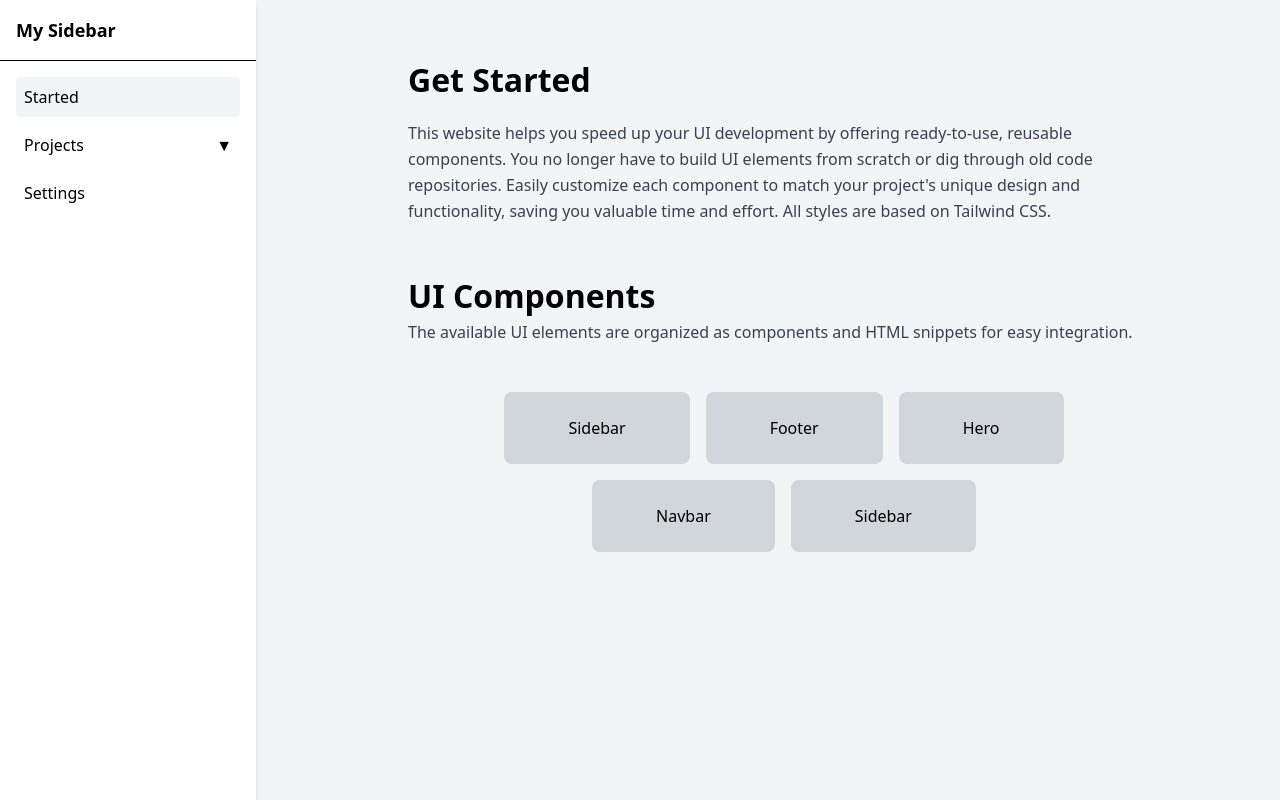
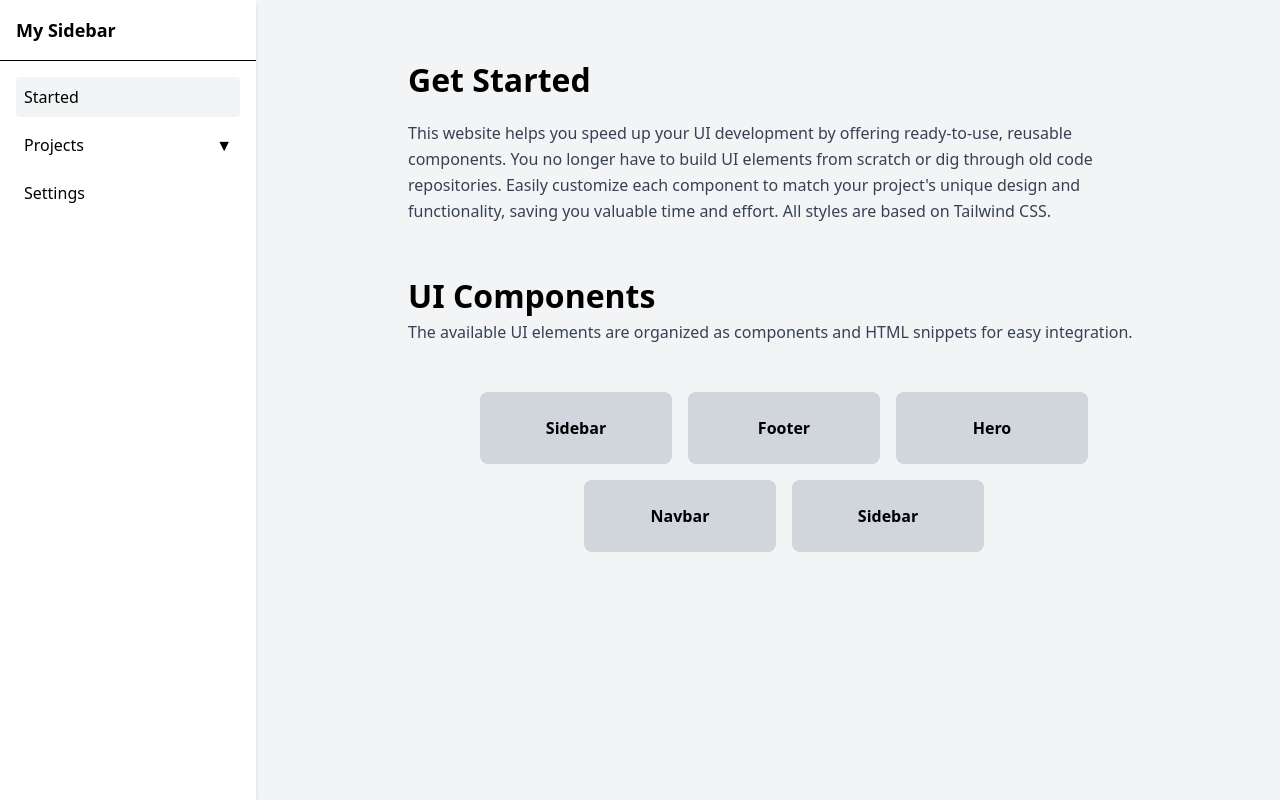
Before and after one commit to Lio3307/MyCompo-, a React (Vite) app: page /dashboard/home in a window 1280 px wide. Built offline with nearby package versions, Linux system fonts and the light colour scheme.

Commit message:
fix: style button not consistent

```diff
--- a/src/pages/Home.tsx
+++ b/src/pages/Home.tsx
@@ -20,7 +20,7 @@ const Home = () => {
 
         <div className="mt-[3rem] justify-center flex flex-wrap gap-4">
           <button
-            className="bg-gray-300 py-6 rounded-[0.5rem] px-[4rem]
+            className="w-48 font-bold bg-gray-300 py-6 rounded-[0.5rem] px-6
           hover:bg-gray-400 hover:shadow-lg hover:scale-105
           transition duration-300 ease-in-out
           hover:cursor-pointer
@@ -29,33 +29,37 @@ const Home = () => {
             Sidebar
           </button>
           <button
-            className="bg-gray-300 py-6 rounded-[0.5rem] px-[4rem]
+            className="w-48 font-bold bg-gray-300 py-6 rounded-[0.5rem] px-6
           hover:bg-gray-400 hover:shadow-lg hover:scale-105
-        transition duration-300 ease-in-out hover:cursor-pointer
+          transition duration-300 ease-in-out
+          hover:cursor-pointer
           focus:outline-none focus:ring-2 focus:ring-gray-500"
           >
             Footer
           </button>
           <button
-            className="bg-gray-300 py-6 rounded-[0.5rem] px-[4rem]
+            className="w-48 font-bold bg-gray-300 py-6 rounded-[0.5rem] px-6
           hover:bg-gray-400 hover:shadow-lg hover:scale-105
-        transition duration-300 ease-in-out hover:cursor-pointer
+          transition duration-300 ease-in-out
+          hover:cursor-pointer
           focus:outline-none focus:ring-2 focus:ring-gray-500"
           >
             Hero
           </button>
           <button
-            className="bg-gray-300 py-6 rounded-[0.5rem] px-[4rem]
+            className="w-48 font-bold bg-gray-300 py-6 rounded-[0.5rem] px-6
           hover:bg-gray-400 hover:shadow-lg hover:scale-105
-        transition duration-300 ease-in-out hover:cursor-pointer
+          transition duration-300 ease-in-out
+          hover:cursor-pointer
           focus:outline-none focus:ring-2 focus:ring-gray-500"
           >
             Navbar
           </button>
           <button
-            className="bg-gray-300 py-6 rounded-[0.5rem] px-[4rem]
+            className="w-48 font-bold bg-gray-300 py-6 rounded-[0.5rem] px-6
           hover:bg-gray-400 hover:shadow-lg hover:scale-105
-        transition duration-300 ease-in-out hover:cursor-pointer
+          transition duration-300 ease-in-out
+          hover:cursor-pointer
           focus:outline-none focus:ring-2 focus:ring-gray-500"
           >
             Sidebar
```
Lines whose indentation alone changed are shown as unchanged.
